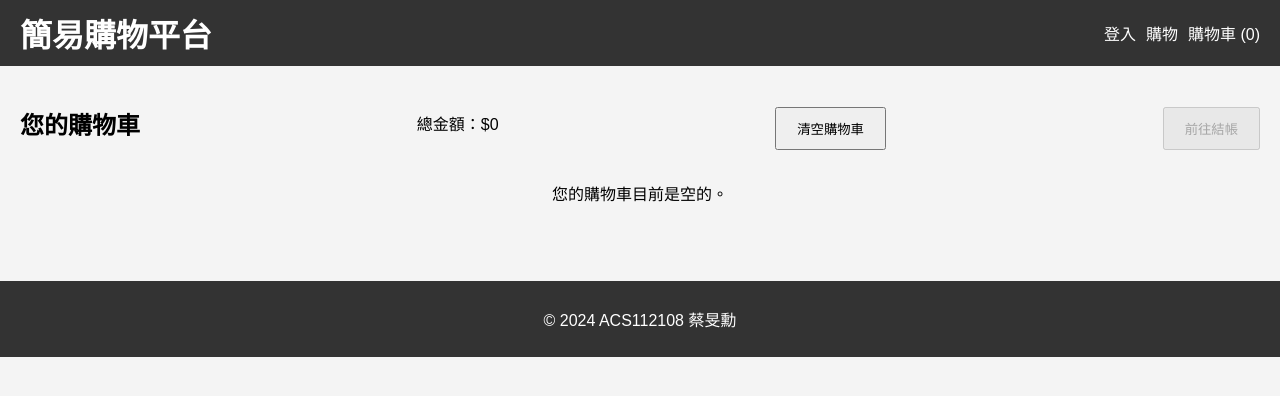
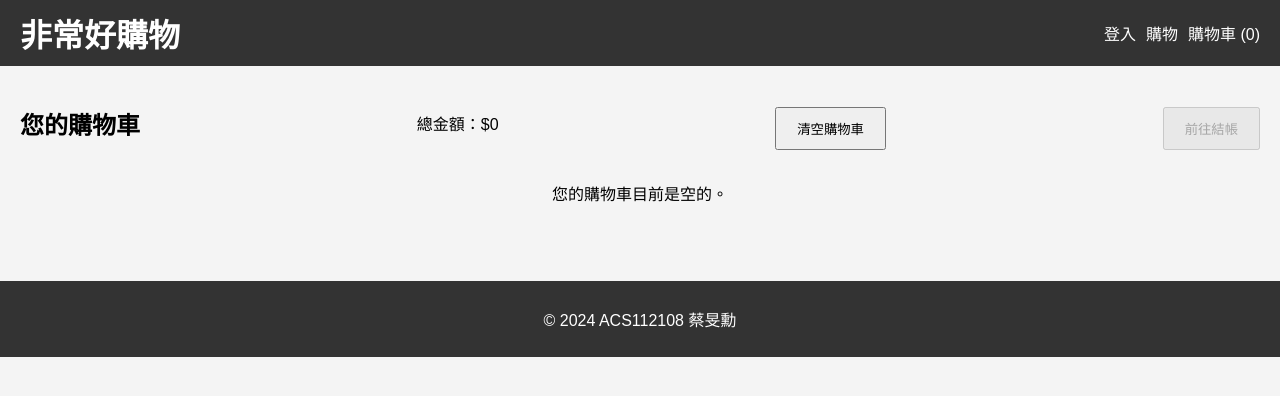
Before and after one commit to Minhsun723/verygoodshop, a plain HTML site: page cart.html in a window 1280 px wide. Drawn offline with Linux system fonts and the light colour scheme.

Commit message:
Update cart.html

```diff
--- a/cart.html
+++ b/cart.html
@@ -3,13 +3,13 @@
 <head>
     <meta charset="UTF-8">
     <meta name="viewport" content="width=device-width, initial-scale=1.0">
-    <title>購物車 - 簡易購物平台</title>
+    <title>購物車 - 非常好購物</title>
     <link rel="stylesheet" href="styles.css">
     <script src="scripts.js" defer></script>
 </head>
 <body>
     <header>
-        <h1 onclick="window.location.href='index.html'">簡易購物平台</h1>
+        <h1 onclick="window.location.href='index.html'">非常好購物</h1>
         <nav>
             <ul>
                 <li><a href="login.html">登入</a></li>
```
